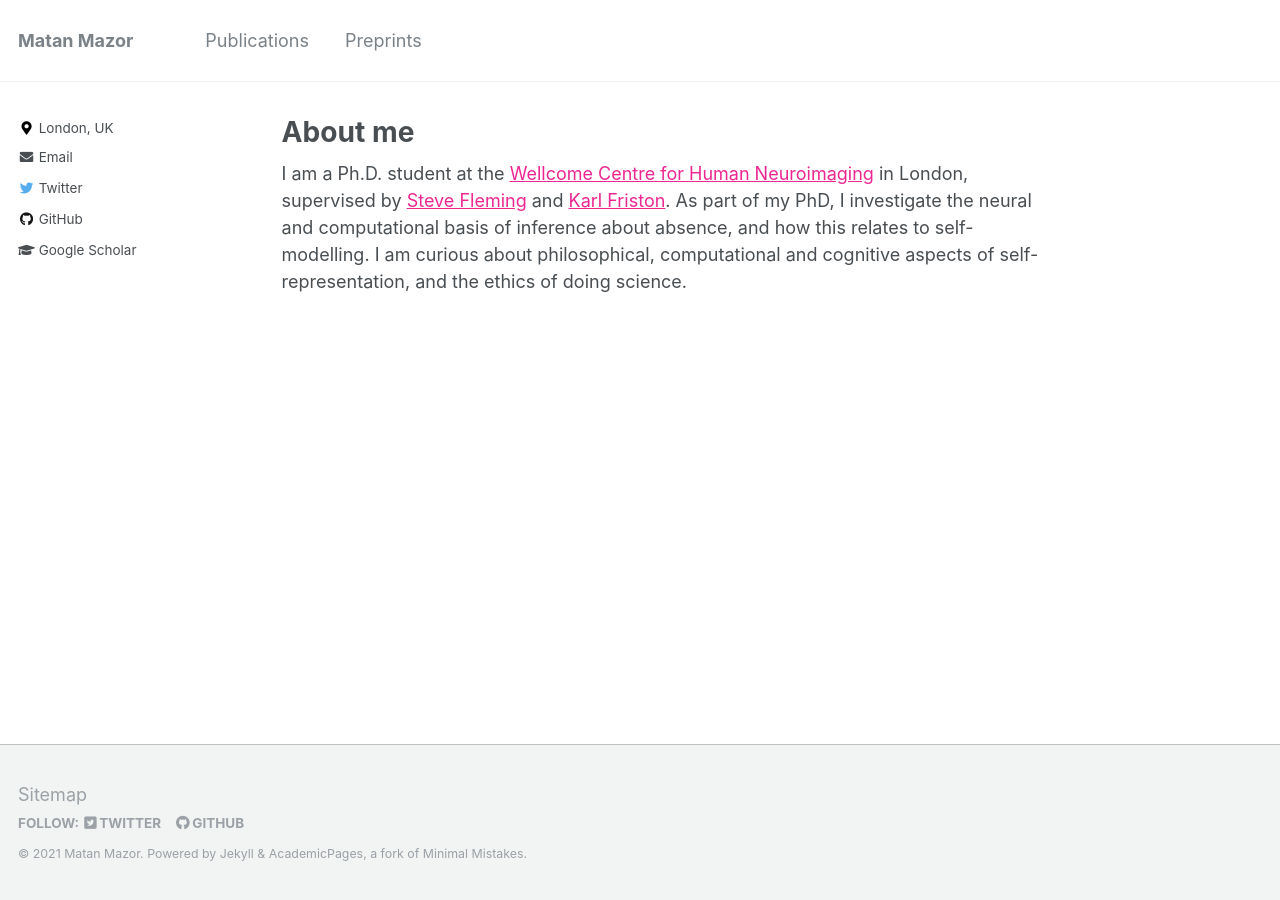
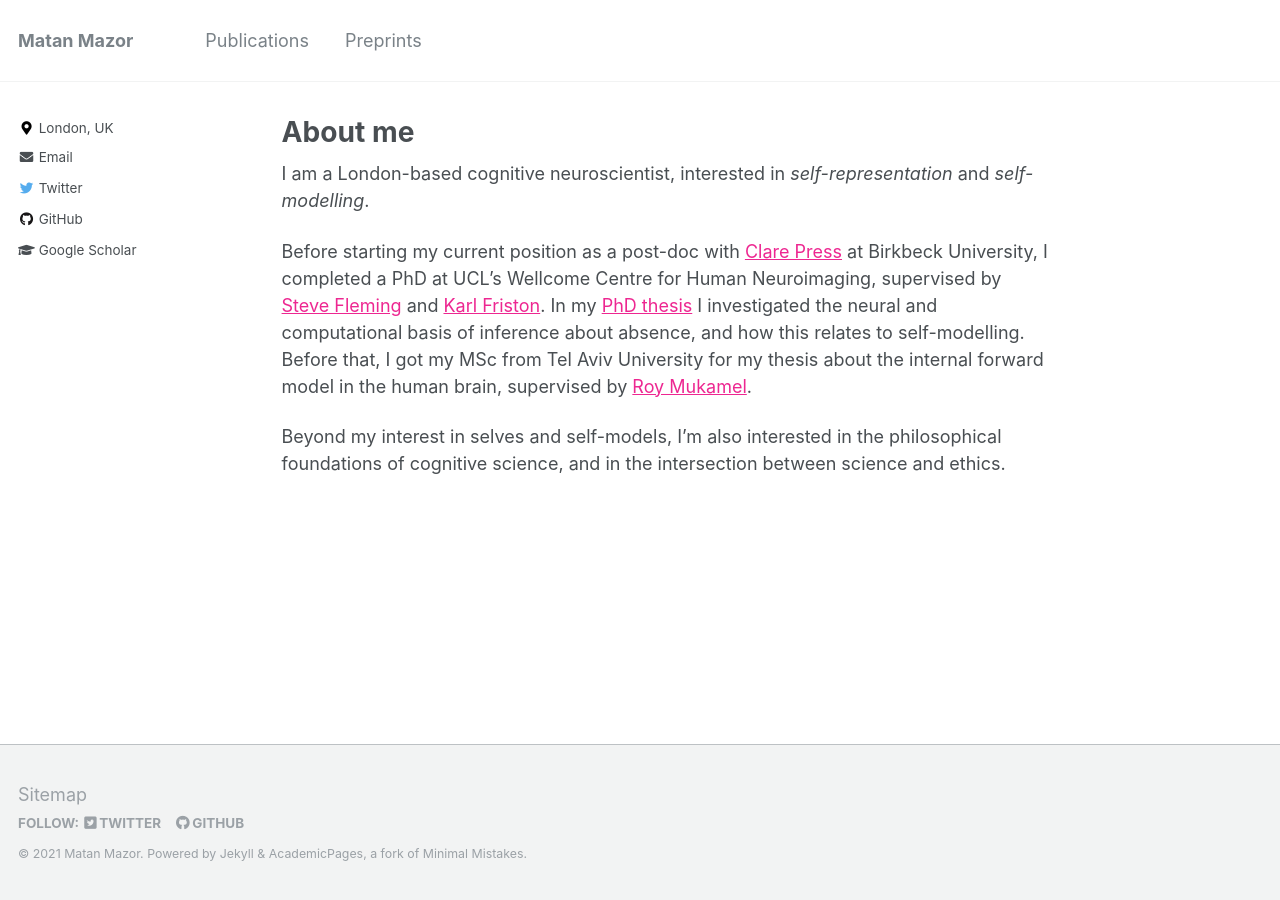
Before and after one commit to matanmazor/matanmazor.github.io, a Jekyll site: the page built from _pages/about.md, in a window 1280 px wide. Built offline with Jekyll 4.4.1, drawn with Linux system fonts in a browser that asks for light colours.

Commit message:
update about

```diff
--- a/_pages/about.md
+++ b/_pages/about.md
@@ -8,4 +8,8 @@ redirect_from:
   - /about.html
 ---
 
-I am a Ph.D. student at the [Wellcome Centre for Human Neuroimaging](https://www.fil.ion.ucl.ac.uk/) in London, supervised by [Steve Fleming](https://www.ucl.ac.uk/pals/research/experimental-psychology/person/steve-fleming/) and [Karl Friston](https://www.fil.ion.ucl.ac.uk/~karl/). As part of my PhD, I investigate the neural and computational basis of inference about absence, and how this relates to self-modelling. I am curious about philosophical, computational and cognitive aspects of self-representation, and the ethics of doing science.
+I am a London-based cognitive neuroscientist, interested in *self-representation* and *self-modelling*.
+
+Before starting my current position as a post-doc with [Clare Press](https://www.bbk.ac.uk/our-staff/profile/8008284/clare-press) at Birkbeck University, I completed a PhD at UCL's Wellcome Centre for Human Neuroimaging, supervised by [Steve Fleming](https://www.ucl.ac.uk/pals/research/experimental-psychology/person/steve-fleming/) and [Karl Friston](https://www.fil.ion.ucl.ac.uk/~karl/). In my [PhD thesis](https://matanmazor.github.io/thesis) I investigated the neural and computational basis of inference about absence, and how this relates to self-modelling. Before that, I got my MSc from Tel Aviv University for my thesis about the internal forward model in the human brain, supervised by [Roy Mukamel](https://socsci3.tau.ac.il/rmukamel/).
+
+Beyond my interest in selves and self-models, I'm also interested in the philosophical foundations of cognitive science, and in the intersection between science and ethics.
```
